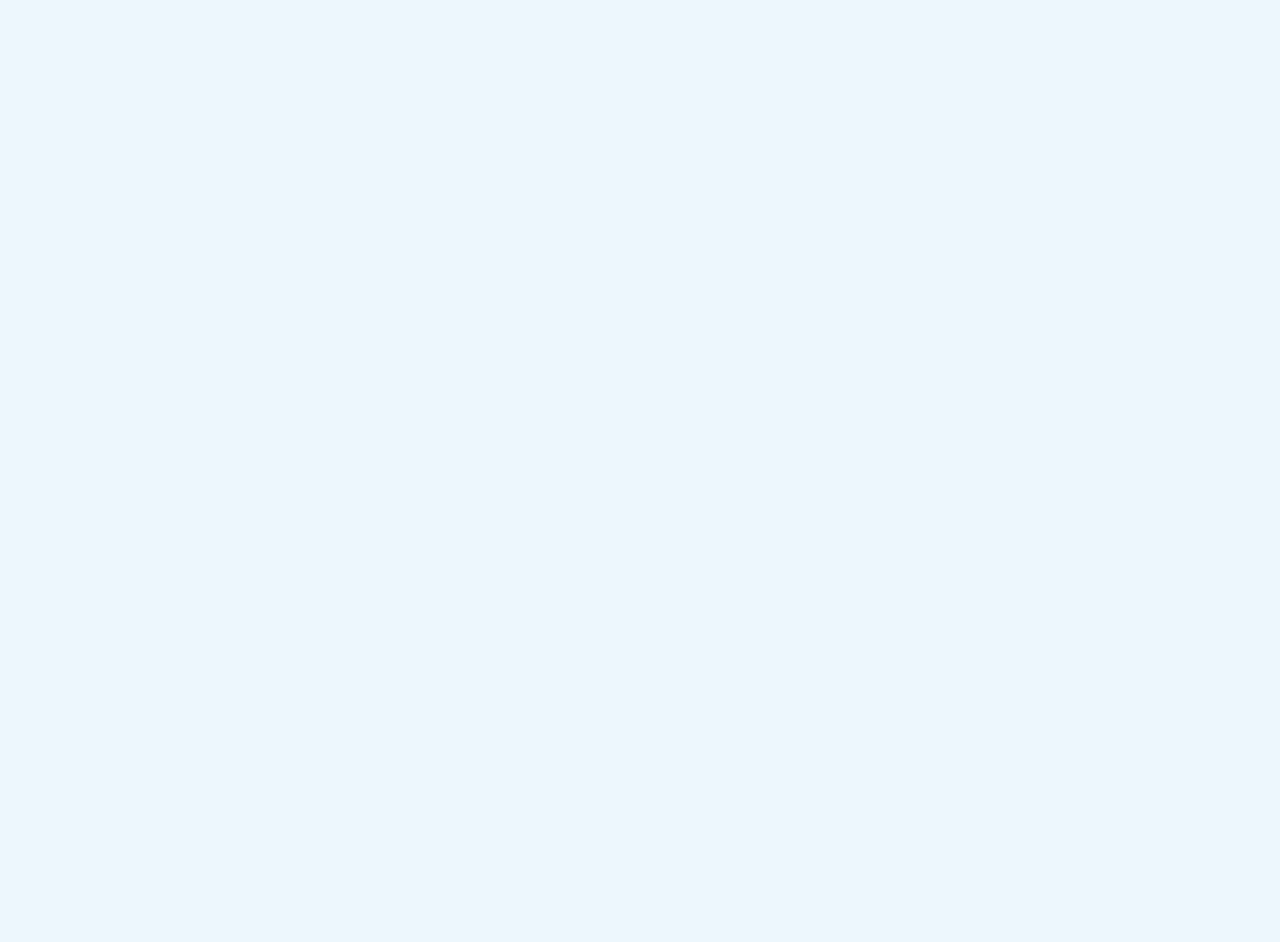
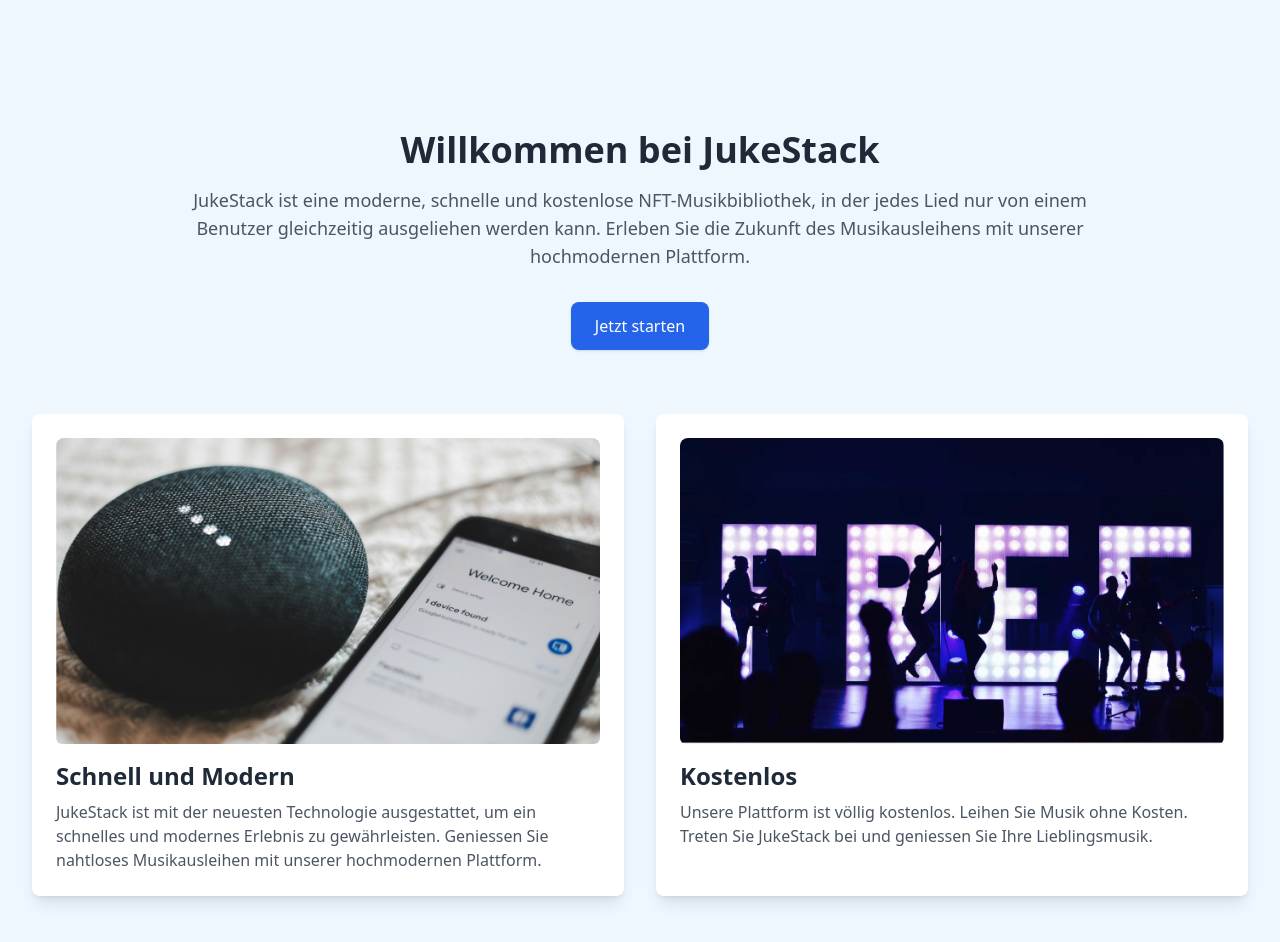
Before and after one commit to luishutterli/jukestack, a React (Vite) app in the folder frontend/: page / in a window 1280 px wide. Shown: the part 780-1722 px from the top of the page. Built offline with nearby package versions, Linux system fonts and the light colour scheme.

Commit message:
landing page text and styling, landing done

```diff
--- a/frontend/src/Landing.tsx
+++ b/frontend/src/Landing.tsx
@@ -1,16 +1,18 @@
 import { useCallback, useEffect, useMemo, useRef, useState } from "react";
 import Header from "./components/Header";
 import { useMotionValueEvent, useScroll } from "framer-motion";
+import { Link } from "react-router";
 
 function Landing() {
     const containerRef = useRef<HTMLDivElement>(null);
     const canvasRef = useRef<HTMLCanvasElement>(null);
     const scrollRef = useRef<HTMLDivElement>(null);
+    const scrollDownRef = useRef<HTMLDivElement>(null);
     const [canvasReady, setCanvasReady] = useState(false);
 
     const { scrollYProgress } = useScroll({
         target: scrollRef,
-        offset: ["start end", "end start"],
+        offset: ["start end", "start center"],
     });
 
     const images = useMemo(() => {
@@ -74,6 +76,10 @@ function Landing() {
 
         if (!canvasReady) setCanvasReady(true);
 
+        if (scrollDownRef.current) {
+            scrollDownRef.current.classList.add("opacity-0");
+        }
+
         const currentIndex = Math.round(latest * (images.length - 1));
 
         drawImage(images[currentIndex]);
@@ -82,7 +88,10 @@ function Landing() {
     return (
         <div>
             <Header sticky={true} />
-            <div className="h-[5000px] relative">
+            <div className="relative">
+                <div ref={scrollDownRef} className="text-center font-bold text-lg">
+                    ↓ Scrolle nach unten ↓
+                </div>
                 <div ref={containerRef} className="w-full sticky top-16" style={{ aspectRatio: "16/9" }}>
                     <canvas ref={canvasRef} className="absolute inset-0 w-full h-full" />
                     <img
@@ -94,8 +103,47 @@ function Landing() {
                         }}
                     />
                 </div>
-                <div className="h-[600px] lg:h-[400px]" />
-                <div ref={scrollRef} className="h-10" />
+                <div className="h-[600px] md:h-[400px] lg:h-[0px]" />
+                <div ref={scrollRef} className="h-10 " />
+            </div>
+            <div className="py-16 px-8">
+                <div className="max-w-4xl mx-auto text-center">
+                    <h2 className="text-4xl font-bold text-gray-800 mb-4">Willkommen bei JukeStack</h2>
+                    <p className="text-lg text-gray-600 mb-8">
+                        JukeStack ist eine moderne, schnelle und kostenlose NFT-Musikbibliothek, in der jedes Lied nur von einem Benutzer gleichzeitig ausgeliehen werden kann. Erleben Sie die Zukunft des Musikausleihens mit unserer hochmodernen Plattform.
+                    </p>
+                    <div className="flex justify-center space-x-4">
+                        <Link
+                            to="/app/login"
+                            className="px-6 py-3 bg-blue-600 text-white rounded-lg shadow hover:bg-blue-700 transition duration-300">
+                            Jetzt starten
+                        </Link>
+                    </div>
+                </div>
+                <div className="mt-16 grid grid-cols-1 md:grid-cols-2 gap-8">
+                    <div className="bg-white p-6 rounded-lg shadow-lg">
+                        <img
+                            src="/images/speaker-phone.png"
+                            alt="Placeholder"
+                            className="w-full h-auto aspect-video object-cover rounded-t-lg rounded-b-md mb-4"
+                        />
+                        <h3 className="text-2xl font-bold text-gray-800 mb-2">Schnell und Modern</h3>
+                        <p className="text-gray-600">
+                            JukeStack ist mit der neuesten Technologie ausgestattet, um ein schnelles und modernes Erlebnis zu gewährleisten. Geniessen Sie nahtloses Musikausleihen mit unserer hochmodernen Plattform.
+                        </p>
+                    </div>
+                    <div className="bg-white p-6 rounded-lg shadow-lg">
+                        <img
+                            src="/images/free-music.png"
+                            alt="Placeholder"
+                            className="w-full h-auto aspect-video object-cover rounded-t-lg rounded-b-md mb-4"
+                        />
+                        <h3 className="text-2xl font-bold text-gray-800 mb-2">Kostenlos</h3>
+                        <p className="text-gray-600">
+                            Unsere Plattform ist völlig kostenlos. Leihen Sie Musik ohne Kosten. Treten Sie JukeStack bei und geniessen Sie Ihre Lieblingsmusik.
+                        </p>
+                    </div>
+                </div>
             </div>
         </div>
     );
```
Also changed, not shown: frontend/public/images/sources.md (added, +11 -0 lines), frontend/public/images/free-music.png (added), frontend/public/images/speaker-phone.png (added).
